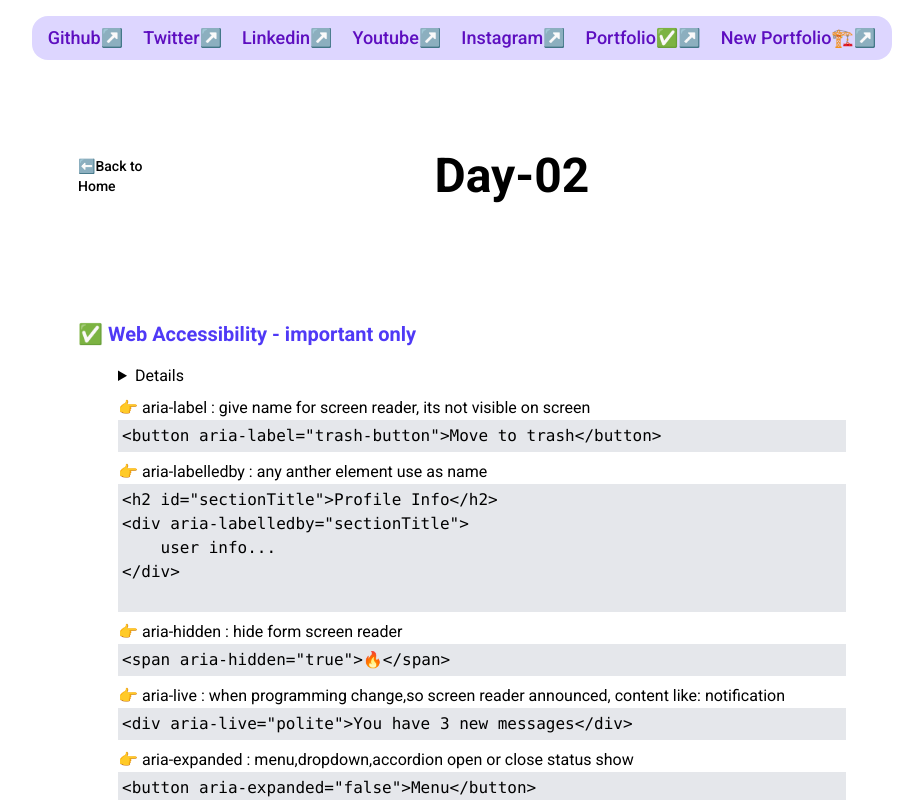
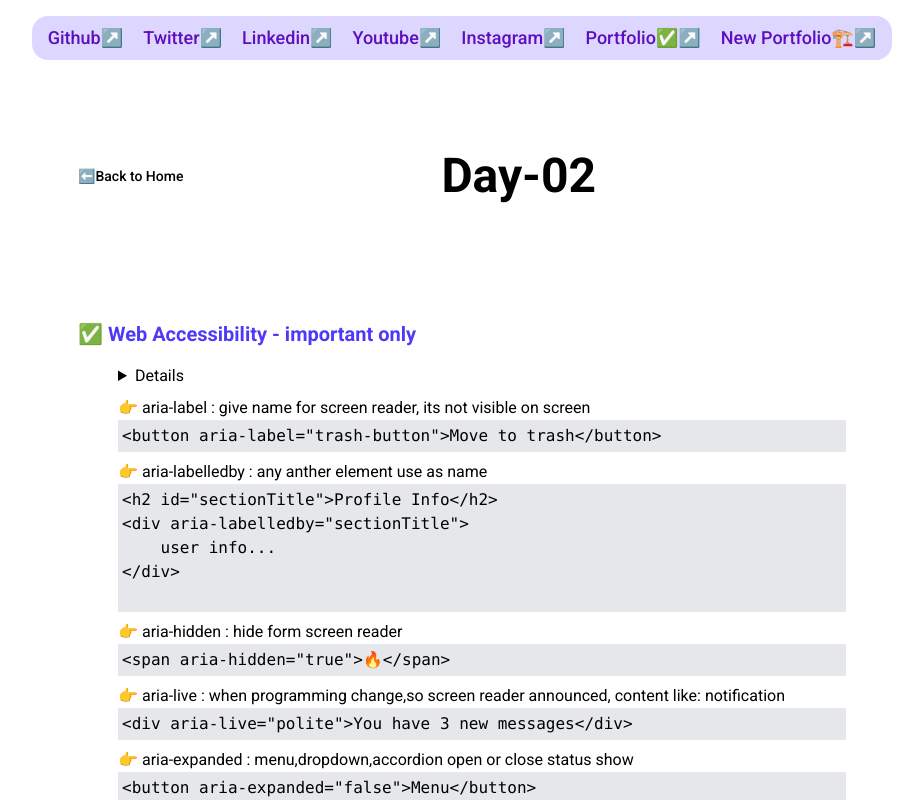
Before and after one commit to dhirajaryaa/winter-arc, a Next.js app: page /day02 in a window 1280 px wide. Shown: the top 800 px of the page, without its empty margins (178-1101 px from the left). Built offline with nearby package versions, Linux system fonts and the light colour scheme.

Commit message:
Refactor Day 01 and Day 02 pages to improve layout and navigation links

```diff
--- a/src/app/day01/page.jsx
+++ b/src/app/day01/page.jsx
@@ -13,7 +13,10 @@ export const metadata = {
 export default function Day01() {
     return (
         <main className="w-full min-h-screen my-18">
-            <h1 className="w-full text-5xl font-semibold text-center my-20">Day-01</h1>
+             <div className="space-x-2 flex items-center justify-between">
+                <Link href='/' className='text-sm font-medium shrink-0'>⬅️Back to Home</Link>
+                <h1 className="flex-1 text-5xl font-semibold text-center my-20" aria-level={"Day01"}>Day-01</h1>
+            </div>
 
             <VideoAdd videoLink={"https://www.youtube.com/embed/mEGJlDQjSLs?si=uh7irO44q7jSlCQM"}/>
 
--- a/src/app/day02/page.jsx
+++ b/src/app/day02/page.jsx
@@ -4,9 +4,9 @@ import Link from "next/link"
 function day2Page() {
     return (
         <main className="w-full min-h-screen my-18" aria-labelledby="day02">
-            <div className="space-x-2 flex items-center justify-center">
-                <Link href='/' className='text-sm font-medium'>⬅️Back to Home</Link>
-                <h1 className="w-full text-5xl font-semibold text-center my-20" aria-level={"Day02"}>Day-02</h1>
+            <div className="space-x-2 flex items-center justify-between">
+                <Link href='/' className='text-sm font-medium shrink-0'>⬅️Back to Home</Link>
+                <h1 className="flex-1 text-5xl font-semibold text-center my-20" aria-level={"Day02"}>Day-02</h1>
             </div>
 
             <Section isCompleted={true} title={"Web Accessibility - important only"}>
```
